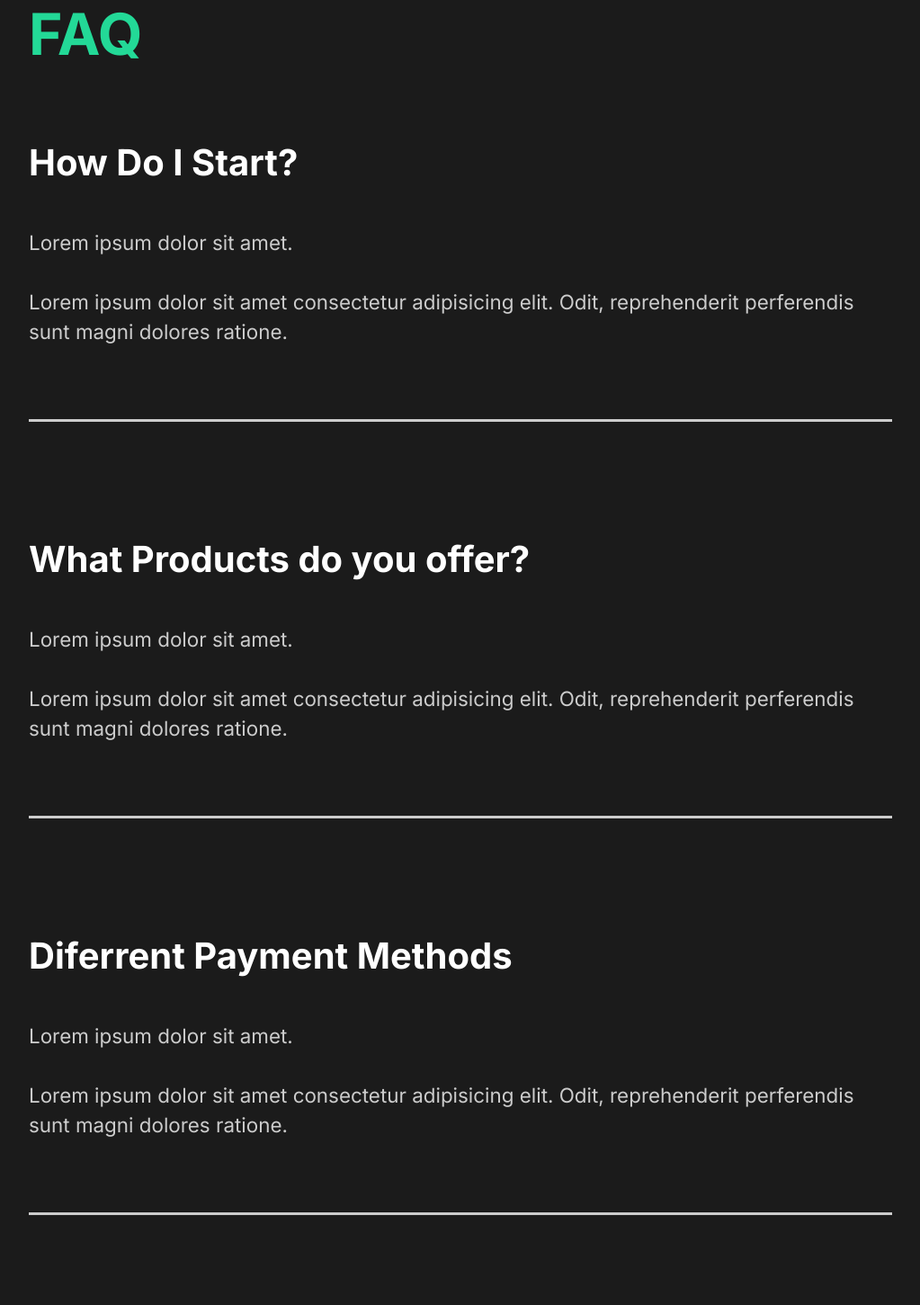
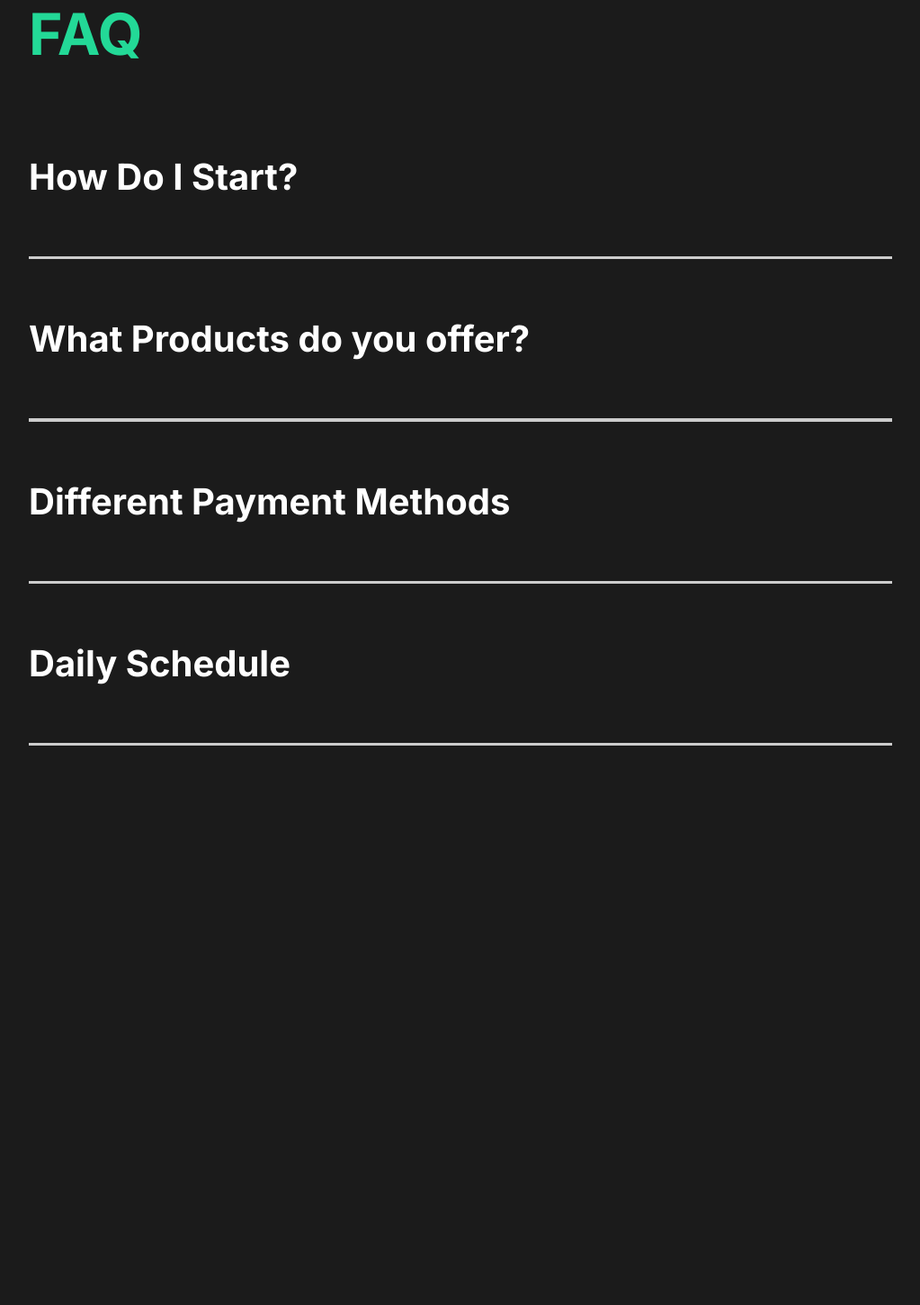
Before and after one commit to Gastonm1/Capture, a React (Create React App) app: page / in a window 1280 px wide. Shown: the part 2339-3790 px from the top of the page at 90% size, without its empty margins (128-1151 px from the left). After the commit the page ends 3280 px from the top, so only its background shows below. Built offline with nearby package versions, Linux system fonts and the light colour scheme.

Commit message:
FAQ animation

```diff
--- a/src/animation.js
+++ b/src/animation.js
@@ -7,7 +7,7 @@ export const pageAnimation = {
     opacity: 1,
     y: 0,
     transition: {
-      duration: 1,
+      duration: 0.5,
       when: "beforeChildren",
       staggerChildren: 0.25,
     },
@@ -45,6 +45,31 @@ export const photoAnimation = {
     transition: {
       ease: "easeOut",
       duration: 1,
+      delay: 0.5
     },
   },
 };
+
+export const lineExtendAnimation = {
+  hidden: { width: "0%" },
+  show: {
+    width: "100%",
+    transition: { duration: 1 },
+  },
+};
+
+export const slider = {
+  hidden: { x: "-130%", skew: "45deg" },
+  show: {
+    x: "100%",
+    skew: "0deg",
+    transition: { ease: "easeOut", duration: 1 },
+  },
+};
+export const sliderContainer = {
+  hidden: { opacity: 1 },
+  show: {
+    opacity: 1,
+    transition: { staggerChildren: 0.1, ease: "easeOut" },
+  },
+};
--- a/src/components/FaqSection.js
+++ b/src/components/FaqSection.js
@@ -1,6 +1,8 @@
 import React from "react";
 import { About } from "../styles";
 import styled from "styled-components";
+import Toggle from "./Toggle";
+import { AnimateSharedLayout } from "framer-motion";
 
 const FaqSection = () => {
   return (
@@ -8,8 +10,8 @@ const FaqSection = () => {
       <h2>
         Any Questions? <span>FAQ</span>
       </h2>
-      <div className="question">
-        <h4>How Do I Start?</h4>
+      <AnimateSharedLayout>
+        <Toggle title="How Do I Start?">
           <div className="answer">
             <p>Lorem ipsum dolor sit amet.</p>
             <p>
@@ -17,10 +19,8 @@ const FaqSection = () => {
               reprehenderit perferendis sunt magni dolores ratione.
             </p>
           </div>
-        <div className="faq-line"></div>
-      </div>
-      <div className="question">
-        <h4>What Products do you offer?</h4>
+        </Toggle>
+        <Toggle title={"What Products do you offer?"}>
           <div className="answer">
             <p>Lorem ipsum dolor sit amet.</p>
             <p>
@@ -28,10 +28,8 @@ const FaqSection = () => {
               reprehenderit perferendis sunt magni dolores ratione.
             </p>
           </div>
-        <div className="faq-line"></div>
-      </div>
-      <div className="question">
-        <h4>Diferrent Payment Methods</h4>
+        </Toggle>
+        <Toggle title={"Different Payment Methods"}>
           <div className="answer">
             <p>Lorem ipsum dolor sit amet.</p>
             <p>
@@ -39,10 +37,8 @@ const FaqSection = () => {
               reprehenderit perferendis sunt magni dolores ratione.
             </p>
           </div>
-        <div className="faq-line"></div>
-      </div>
-      <div className="question">
-        <h4>Daily Schedule</h4>
+        </Toggle>
+        <Toggle title={"Daily Schedule"}>
           <div className="answer">
             <p>Lorem ipsum dolor sit amet.</p>
             <p>
@@ -50,8 +46,8 @@ const FaqSection = () => {
               reprehenderit perferendis sunt magni dolores ratione.
             </p>
           </div>
-        <div className="faq-line"></div>
-      </div>
+        </Toggle>
+      </AnimateSharedLayout>
     </Faq>
   );
 };
@@ -63,7 +59,7 @@ const Faq = styled(About)`
   }
   h2 {
     font-weight: lighter;
-    padding-bottom: 2rem;
+    padding-bottom: 4rem;
   }
   .faq-line {
     background: #cccccc;
--- /dev/null
+++ b/src/components/Toggle.js
@@ -0,0 +1,24 @@
+import React, { useState } from "react";
+import { motion } from "framer-motion";
+import styled from "styled-components";
+
+const Toggle = ({ children, title }) => {
+  const [toggle, setToggle] = useState(false);
+
+  return (
+    <StyledToggle layout onClick={() => setToggle(!toggle)}>
+      <motion.h4 layout>{title}</motion.h4>
+      {toggle ? children : ""}
+      <div className="faq-line"></div>
+    </StyledToggle>
+  );
+};
+
+const StyledToggle = styled(motion.div)`
+  cursor: pointer;
+  h4 {
+    padding: 2rem 0rem;
+  }
+`;
+
+export default Toggle;
--- a/src/pages/OurWork.js
+++ b/src/pages/OurWork.js
@@ -7,7 +7,14 @@ import theracer from "../img/theracer-small.png";
 import goodtimes from "../img/goodtimes-small.png";
 //Framer Motion
 import { motion } from "framer-motion";
-import { pageAnimation } from "../animation";
+import {
+  fade,
+  lineExtendAnimation,
+  pageAnimation,
+  photoAnimation,
+  slider,
+  sliderContainer
+} from "../animation";
 
 const OurWork = () => {
   return (
@@ -18,20 +25,38 @@ const OurWork = () => {
       style={{ background: "#fff" }}
       variants={pageAnimation}
     >
+      <motion.div variants={sliderContainer}>
+      <Frame1 variants={slider}></Frame1>
+      <Frame2 variants={slider}></Frame2>
+      <Frame3 variants={slider}></Frame3>
+      <Frame4 variants={slider}></Frame4>
+      </motion.div>
+      {/* First Photo */}
       <Movie>
-        <h2>The Athlete</h2>
-        <div className="line"></div>
+        <motion.h2 variants={fade}>The Athlete</motion.h2>
+        <motion.div
+          variants={lineExtendAnimation}
+          className="line"
+        ></motion.div>
         <Link to="/work/the-athlete">
-          <img src={athlete} alt="athlete"></img>
+          <Hide>
+            <motion.img
+              variants={photoAnimation}
+              src={athlete}
+              alt="athlete"
+            ></motion.img>
+          </Hide>
         </Link>
       </Movie>
+      {/* Second Photo*/}
       <Movie>
-        <h2>The Racer</h2>
+        <motion.h2 variants={fade}>The Racer</motion.h2>
         <div className="line"></div>
         <Link to="/work/the-racer">
           <img src={theracer} alt="TheRacer"></img>
         </Link>
       </Movie>
+      {/* Third Photo*/}
       <Movie>
         <h2>Good Times</h2>
         <div className="line"></div>
@@ -56,7 +81,7 @@ const Movie = styled.div`
   padding-bottom: 10rem;
   .line {
     height: 0.5rem;
-    background: #cccccc;
+    background: #23d997;
     margin-bottom: 3rem;
   }
 
@@ -67,4 +92,30 @@ const Movie = styled.div`
   }
 `;
 
+const Hide = styled.div`
+  overflow: hidden;
+`;
+
+//Frame Animation
+const Frame1 = styled(motion.div)`
+  position: fixed;
+  left: 0;
+  top: 10%;
+  width: 100%;
+  height: 100vh;
+  background: #fffebf;
+  z-index: 2;
+`;
+
+const Frame2 = styled(Frame1)`
+  background: #ff8efb;
+`;
+
+const Frame3 = styled(Frame1)`
+  background: #8eb2ff;
+`;
+const Frame4 = styled(Frame1)`
+  background: #8effa0;
+`;
+
 export default OurWork;
```
Lines whose indentation alone changed are shown as unchanged.
